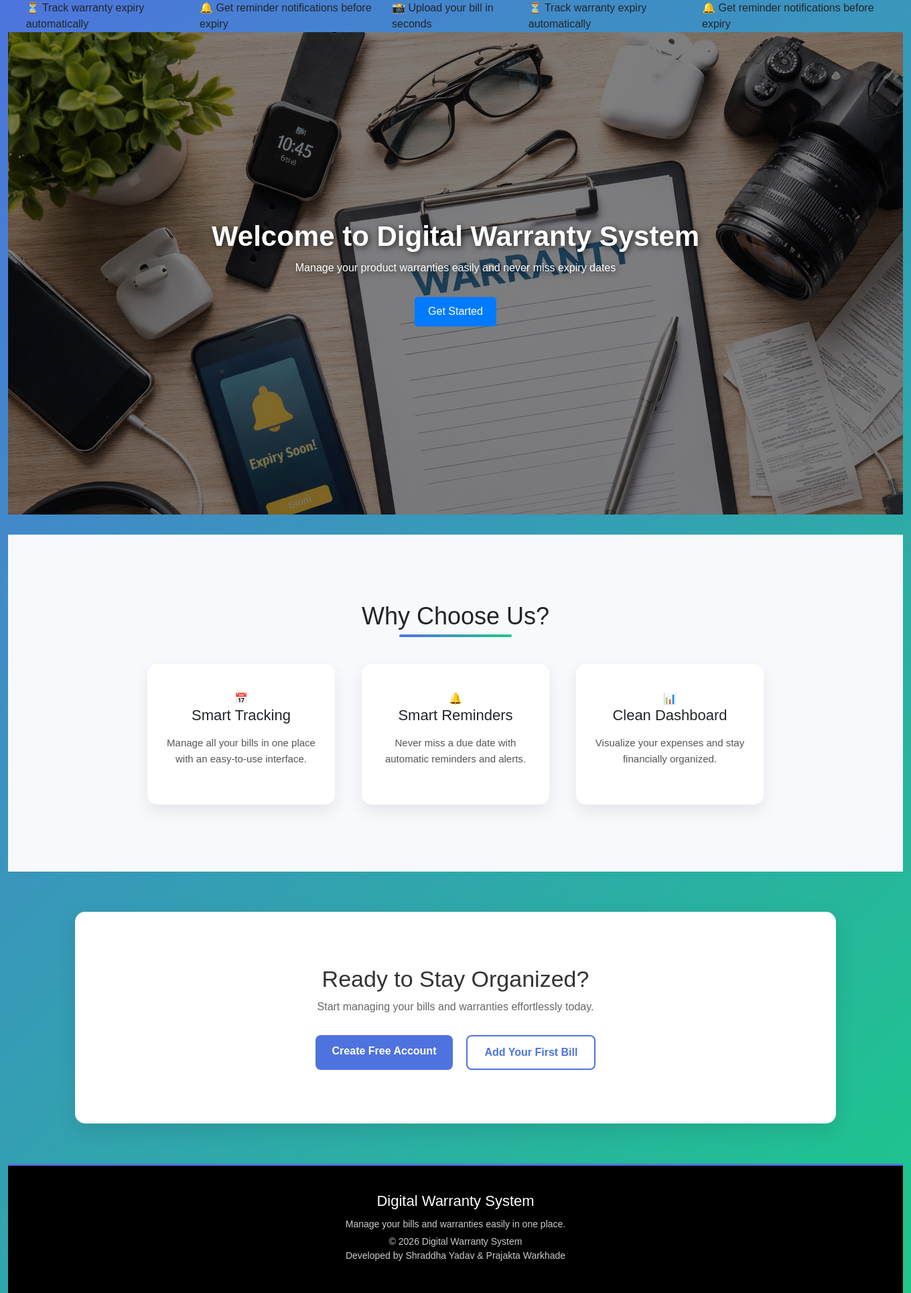
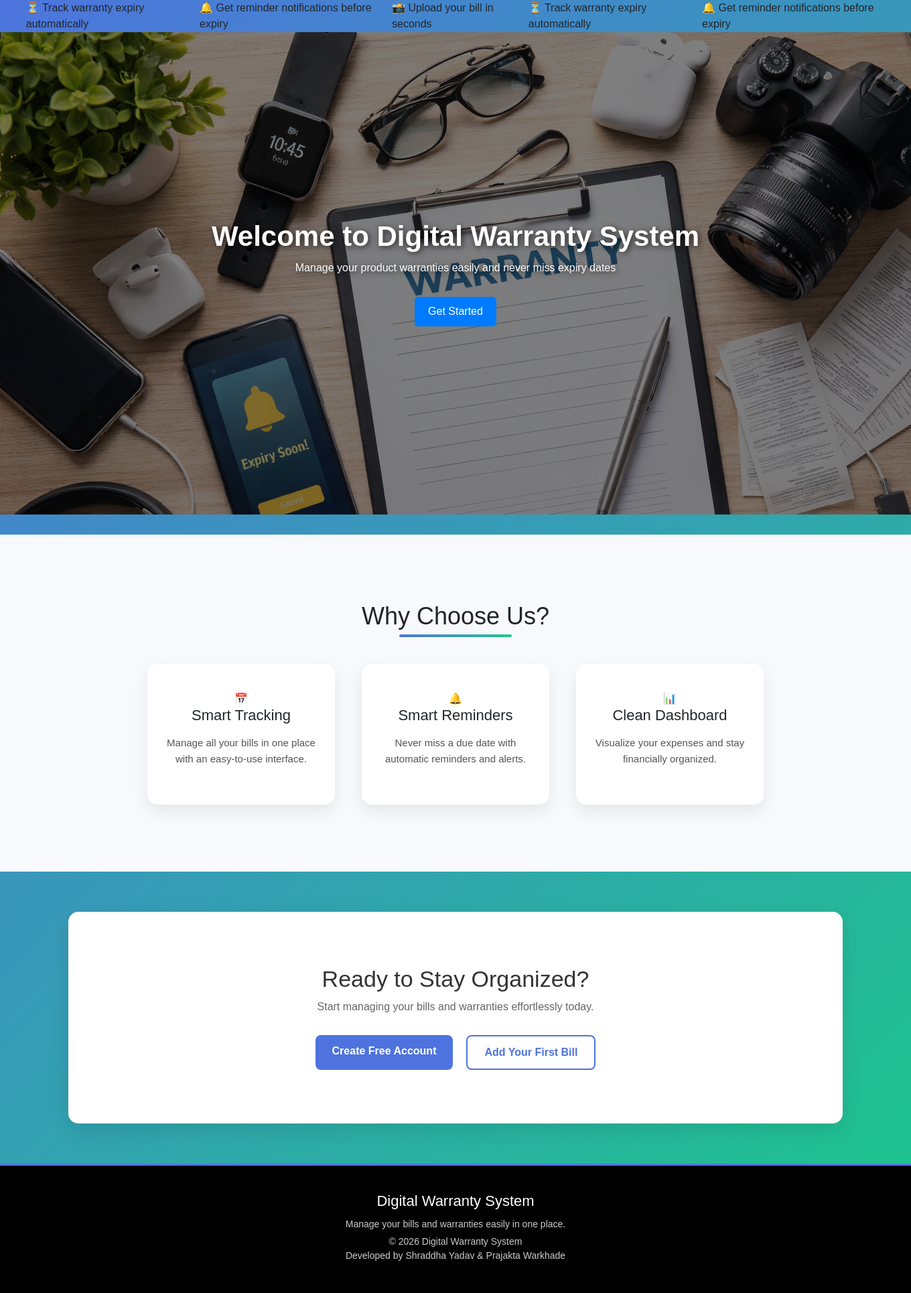
Before and after one commit to shraddhayadav29/Digital-Warranty-And-Bill-Management-System, a Django app: page / in a window 1360 px wide. Shown: the part 56-1986 px from the top of the page at 67% size. Run offline with Django 5.2, Linux system fonts and the light colour scheme.

Commit message:
Fixed container wrapper issue

```diff
--- a/templates/base.html
+++ b/templates/base.html
@@ -90,10 +90,9 @@
 {% endif %}
 
 <!-- CONTENT -->
-<div class="container-fluid">
+<div class="container-fluid p-0">
     {% block content %}
     {% endblock %}
-</div>
 
 
 <script src="https://cdn.jsdelivr.net/npm/bootstrap@5.3.2/dist/js/bootstrap.bundle.min.js"></script>
--- a/templates/bills/home.html
+++ b/templates/bills/home.html
@@ -72,4 +72,6 @@
   </div>
 </footer>
 
+<div class="container">
+
 {% endblock %}
```
